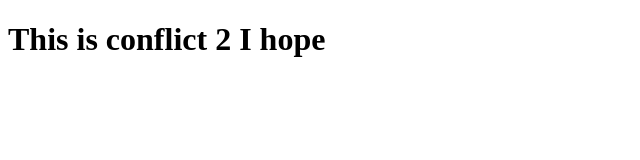
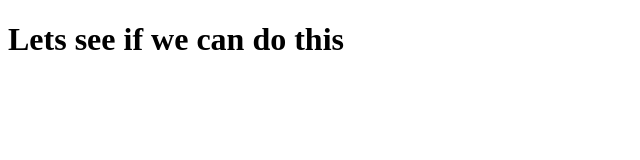
Before and after one commit to melissa-24/pnajan24, a plain HTML site: page index.html in a window 1280 px wide. Shown: the whole page, without its empty margins (0-640 px from the left). Drawn offline with Linux system fonts and the light colour scheme.

Commit message:
saving again

```diff
--- a/index.html
+++ b/index.html
@@ -6,6 +6,6 @@
     <title>Document</title>
 </head>
 <body>
-    <h1>This is conflict 2 I hope</h1>
+    <h1>Lets see if we can do this</h1>
 </body>
 </html>
```
